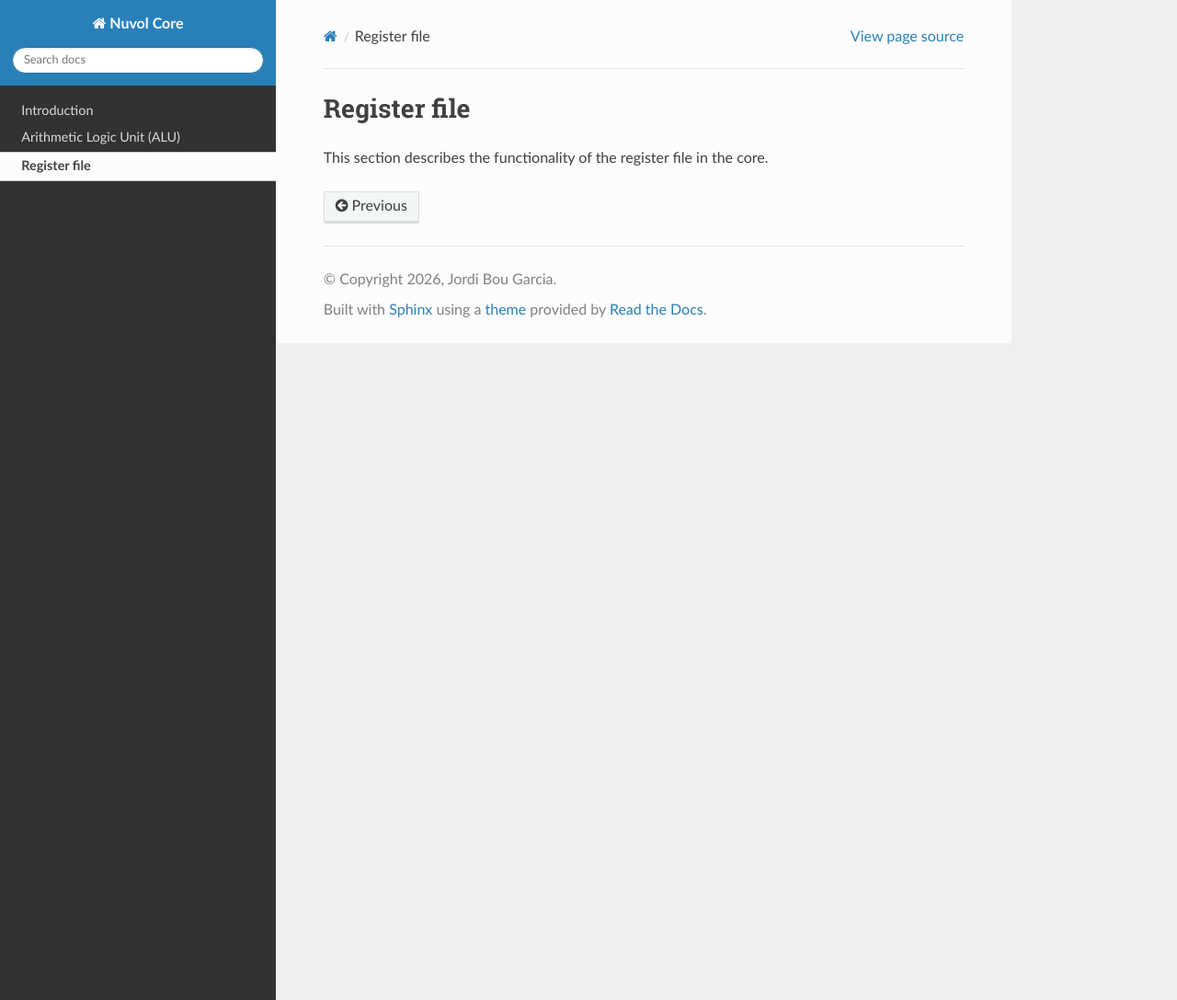
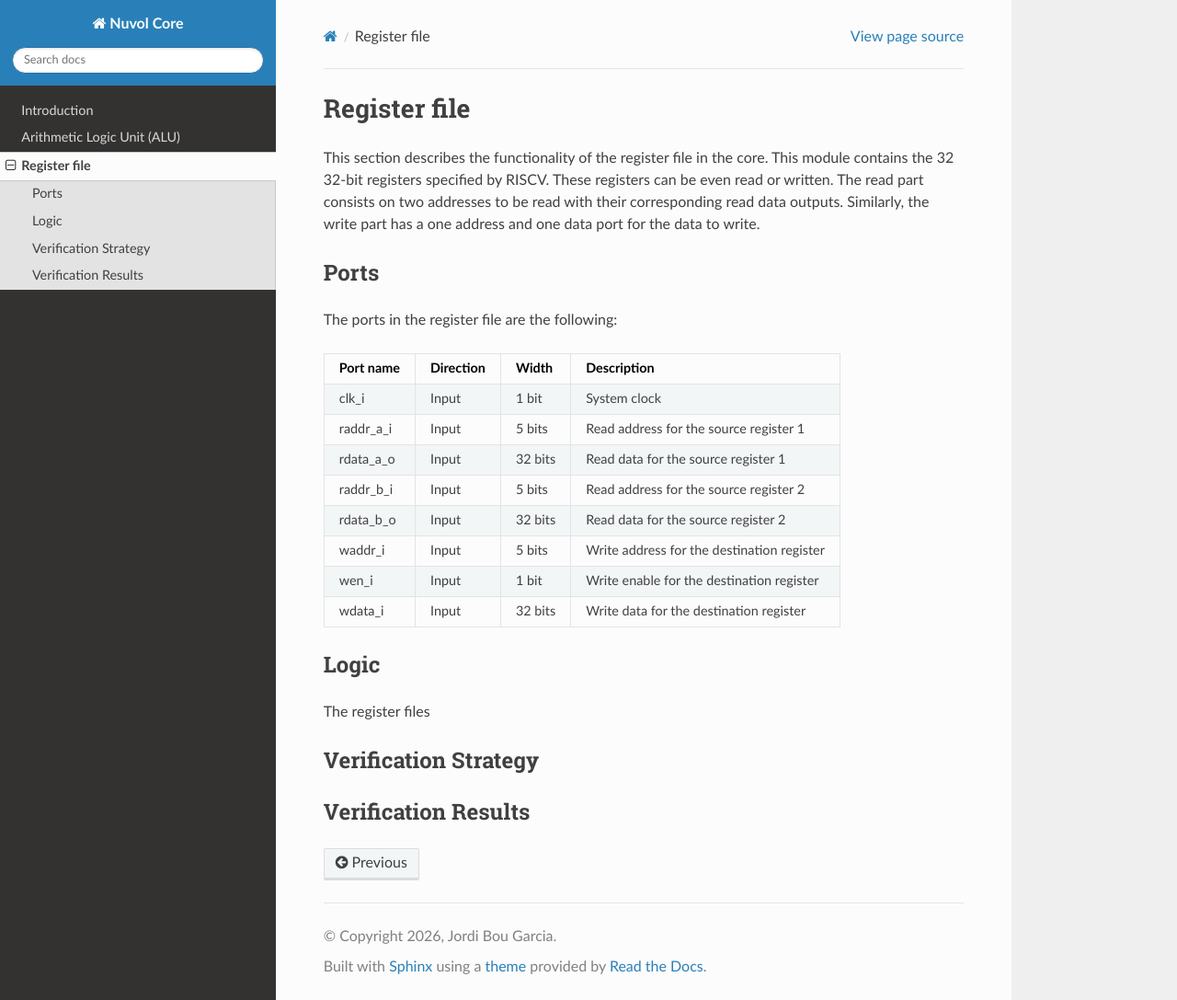
Before and after one commit to jordibou/Nuvol-Core, a Sphinx documentation site: the page built from docs/register_file.md, in a window 1280 px wide and 1087 px high. Shown: the whole window at 92% size. Built offline with Sphinx 7.4.7 and the Read the Docs theme 3.1.0, drawn with Linux system fonts in a browser that asks for light colours.

Commit message:
Regfile documentation

```diff
--- a/docs/register_file.md
+++ b/docs/register_file.md
@@ -1,3 +1,25 @@
 # Register file
 
 This section describes the functionality of the register file in the core.
+This module contains the 32 32-bit registers specified by RISCV. These registers can be even read or written. The read part consists on two addresses to be read with their corresponding read data outputs. Similarly, the write part has a one address and one data port for the data to write.
+
+## Ports
+The ports in the register file are the following:
+| Port name | Direction | Width     | Description   |
+|---------- |-----------|----       |-------------  |
+| clk_i     | Input     | 1 bit     | System clock  |
+| raddr_a_i     | Input     | 5 bits     | Read address for the source register 1  |
+| rdata_a_o     | Input     | 32 bits     | Read data for the source register 1  |
+| raddr_b_i     | Input     | 5 bits     | Read address for the source register 2|
+| rdata_b_o     | Input     | 32 bits     | Read data for the source register 2  |
+| waddr_i     | Input     | 5 bits     | Write address for the destination register   |
+| wen_i     | Input     | 1 bit     | Write enable for the destination register   |
+| wdata_i     | Input     | 32 bits     | Write data for the destination register   |
+
+## Logic
+The register files
+
+## Verification Strategy
+
+
+## Verification Results
```
